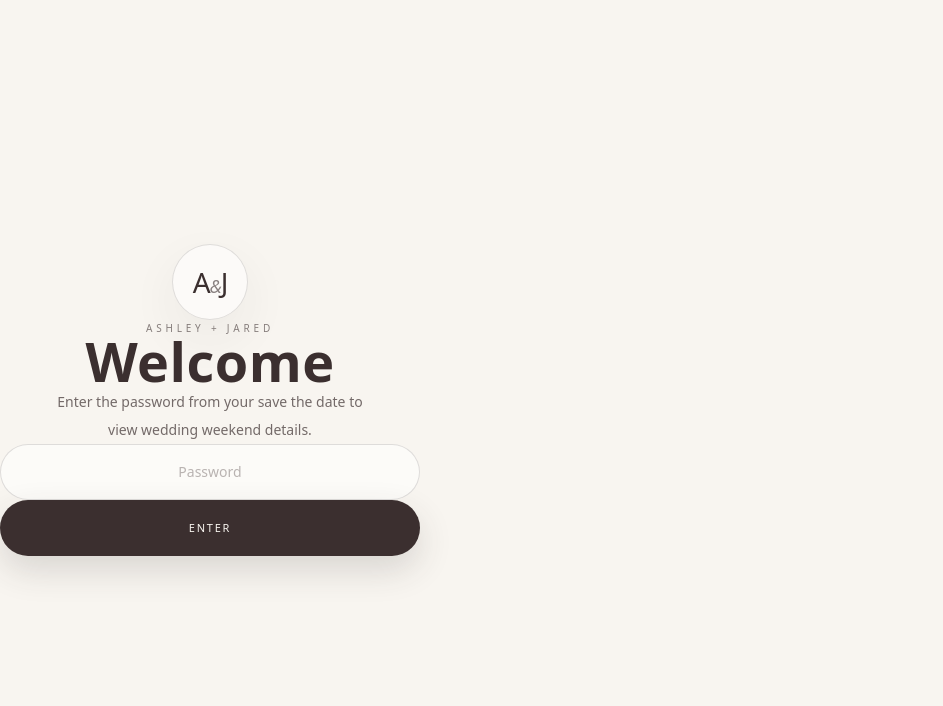
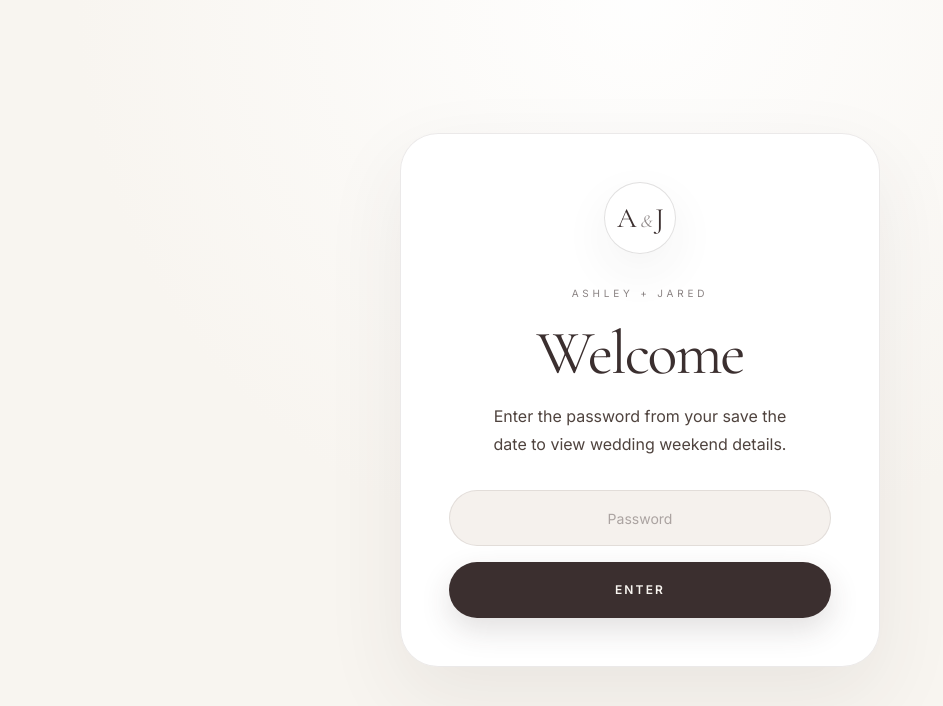
Before and after one commit to bennettbarchus/ashandjaeinthea, a Next.js app: page / in a window 1280 px wide. Shown: the top 706 px of the page, without its empty margins (0-943 px from the left). Built offline with nearby package versions, Linux system fonts and the light colour scheme.

Commit message:
final design polish

```diff
--- a/app/globals.css
+++ b/app/globals.css
@@ -1,46 +1,33 @@
 @import "tailwindcss";
 
 :root {
-  --background: #F8F5F0;
-  --foreground: #3B2F2F;
-  --ivory: #F8F5F0;
-  --espresso: #3B2F2F;
+  --background: #f8f5f0;
+  --foreground: #3b2f2f;
 }
 
-@theme inline {
-  --color-background: var(--background);
-  --color-foreground: var(--foreground);
-  --font-sans: var(--font-lora);
-  --font-serif: var(--font-playfair);
+html,
+body {
+  margin: 0;
+  min-height: 100%;
+  width: 100%;
+  background: var(--background);
+  color: var(--foreground);
+  font-family: var(--font-sans), Arial, sans-serif;
+}
+
+body {
+  display: block;
+  overflow-x: hidden;
 }
 
 * {
-  margin: 0;
-  padding: 0;
   box-sizing: border-box;
 }
 
-html {
-  scroll-behavior: smooth;
+.font-serif {
+  font-family: var(--font-serif), Georgia, serif;
 }
 
-body {
-  background-color: var(--ivory);
-  color: var(--espresso);
-  font-family: var(--font-lora), serif;
-  line-height: 1.6;
+.font-sans {
+  font-family: var(--font-sans), Arial, sans-serif;
 }
-
-h1, h2, h3, h4, h5, h6 {
-  font-family: var(--font-playfair), serif;
-  font-weight: 600;
-  letter-spacing: 0.5px;
-}
-
-button {
-  font-family: var(--font-lora), serif;
-}
-
-input {
-  font-family: var(--font-lora), serif;
-}
--- a/app/layout.tsx
+++ b/app/layout.tsx
@@ -15,7 +15,7 @@ subsets: ["latin"],
 
 export const metadata: Metadata = {
   title: "Ashley + Jared",
-description: "Wedding weekend details for Ashley and Jared in Atlanta, Georgia.",
+  description: "Wedding weekend details for Ashley and Jared in Atlanta.",
 };
 
 export default function RootLayout({
--- a/app/page.tsx
+++ b/app/page.tsx
@@ -8,7 +8,7 @@ const hotels = [
   {
     tier: "$$$",
     label: "Venue Stay",
-    name: "Hotel One",
+    name: "The Forth Hotel",
     time: "Wedding venue",
     description:
       "The most seamless option for guests who want to stay where the weekend unfolds.",
@@ -34,6 +34,16 @@ const hotels = [
   },
 ];
 
+function Monogram() {
+  return (
+    <div className="mx-auto flex h-[72px] w-[72px] items-center justify-center rounded-full border border-[#3B2F2F]/15 bg-white/90 shadow-[0_18px_50px_rgba(59,47,47,0.06)]">
+      <span className="font-serif text-[28px] leading-none tracking-[-0.04em]">
+        A<span className="mx-1 text-[18px] italic opacity-[0.55]">&</span>J
+      </span>
+    </div>
+  );
+}
+
 export default function Home() {
   const [hasAccess, setHasAccess] = useState<boolean | null>(null);
   const [password, setPassword] = useState("");
@@ -57,7 +67,7 @@ export default function Home() {
 
   if (hasAccess === null) {
     return (
-      <main className="flex min-h-screen items-center justify-center bg-[#F8F5F0] text-[#3B2F2F]">
+      <main className="flex min-h-screen w-full items-center justify-center bg-[#F8F5F0] text-[#3B2F2F]">
         <p className="font-sans text-sm opacity-60">Loading…</p>
       </main>
     );
@@ -65,28 +75,24 @@ export default function Home() {
 
   if (!hasAccess) {
     return (
-      <main className="min-h-screen bg-[#F8F5F0] px-6 text-[#3B2F2F]">
-        <section className="mx-auto flex min-h-screen w-full max-w-[420px] flex-col items-center justify-center py-12 text-center">
-          <div className="mb-10 flex h-[76px] w-[76px] items-center justify-center rounded-full border border-[#3B2F2F]/15 bg-white/50 shadow-[0_18px_50px_rgba(59,47,47,0.06)]">
-            <span className="font-serif text-[28px] leading-none tracking-[-0.04em]">
-              A<span className="mx-1 text-[18px] italic opacity-60">&</span>J
-            </span>
-          </div>
+      <main className="min-h-screen w-full bg-[radial-gradient(circle_at_top,_rgba(255,255,255,0.92),_rgba(248,245,240,1)_55%)] px-6 py-12 text-[#3B2F2F] md:flex md:items-center md:justify-center md:px-10 md:py-16">
+        <section className="mx-auto w-full max-w-[480px] rounded-[38px] border border-[#3B2F2F]/10 bg-white/95 p-8 shadow-[0_30px_80px_rgba(59,47,47,0.08)] backdrop-blur-sm text-center md:p-12">
+          <Monogram />
 
-          <p className="mb-5 font-sans text-[10px] uppercase tracking-[0.38em] opacity-60">
+          <p className="mt-8 font-sans text-[10px] uppercase tracking-[0.38em] opacity-60">
             Ashley + Jared
           </p>
 
-          <h1 className="mb-7 font-serif text-[54px] leading-[0.95] tracking-[-0.035em]">
+          <h1 className="mt-6 font-serif text-[52px] leading-[0.92] tracking-[-0.035em] md:text-[62px]">
             Welcome
           </h1>
 
-          <p className="mb-10 max-w-[320px] font-sans text-[14px] leading-7 opacity-70">
+          <p className="mx-auto mt-5 max-w-[330px] font-sans text-[15px] leading-7 text-[#4f433e] md:text-[16px]">
             Enter the password from your save the date to view wedding weekend
             details.
           </p>
 
-          <form onSubmit={handleSubmit} className="w-full space-y-4">
+          <form onSubmit={handleSubmit} className="mt-8 space-y-4">
             <input
               type="password"
               value={password}
@@ -95,12 +101,12 @@ export default function Home() {
                 setError("");
               }}
               placeholder="Password"
-              className="h-14 w-full rounded-full border border-[#3B2F2F]/15 bg-white/55 px-6 text-center font-sans text-sm outline-none placeholder:text-[#3B2F2F]/35 focus:border-[#3B2F2F]/50"
+              className="h-14 w-full rounded-full border border-[#3B2F2F]/10 bg-[#f5f1ed] px-6 text-center font-sans text-sm text-[#3B2F2F] outline-none placeholder:text-[#3B2F2F]/40 focus:border-[#3B2F2F]/30 focus:ring-2 focus:ring-[#3B2F2F]/10"
             />
 
-            {error && <p className="font-sans text-sm opacity-75">{error}</p>}
+            {error && <p className="text-sm text-[#8c6f62]">{error}</p>}
 
-            <button className="h-14 w-full rounded-full bg-[#3B2F2F] font-sans text-[11px] font-medium uppercase tracking-[0.16em] text-[#F8F5F0] shadow-[0_14px_34px_rgba(59,47,47,0.16)]">
+            <button className="h-14 w-full rounded-full bg-[#3B2F2F] font-sans text-[12px] font-semibold uppercase tracking-[0.18em] text-[#F8F5F0] shadow-[0_12px_30px_rgba(59,47,47,0.15)] transition hover:bg-[#2a2423]">
               Enter
             </button>
           </form>
@@ -110,60 +116,56 @@ export default function Home() {
   }
 
   return (
-    <main className="min-h-screen bg-[#F8F5F0] px-5 py-10 text-[#3B2F2F] md:px-10 md:py-16">
-      <div className="mx-auto w-full max-w-[560px]">
+    <main className="min-h-screen w-full bg-[#F8F5F0] px-5 py-10 text-[#3B2F2F] md:flex md:justify-center md:px-10 md:py-16">
+      <div className="mx-auto w-full max-w-[720px]">
         <header className="text-center">
-          <div className="mx-auto mb-9 flex h-[72px] w-[72px] items-center justify-center rounded-full border border-[#3B2F2F]/15 bg-white/50 shadow-[0_18px_50px_rgba(59,47,47,0.06)] md:mb-10 md:h-20 md:w-20">
-            <span className="font-serif text-[27px] leading-none tracking-[-0.04em] md:text-3xl">
-              A<span className="mx-1 text-[17px] italic opacity-60">&</span>J
-            </span>
-          </div>
+          <Monogram />
 
-          <p className="mb-6 font-sans text-[10px] uppercase tracking-[0.42em] opacity-55 md:mb-7">
+          <p className="mt-10 font-sans text-[10px] uppercase tracking-[0.42em] opacity-[0.55]">
             Atlanta, Georgia
           </p>
 
-          <h1 className="font-serif text-[56px] leading-[0.9] tracking-[-0.045em] md:text-[84px]">
+          <h1 className="mt-6 font-serif text-[64px] leading-[0.88] tracking-[-0.045em] md:text-[92px]">
             Ashley
-            <span className="my-1 block text-[22px] italic leading-none tracking-normal opacity-45 md:my-2 md:text-[28px]">
+            <span className="my-2 block text-[24px] italic leading-none tracking-normal opacity-[0.45] md:text-[30px]">
               &
             </span>
             Jared
           </h1>
 
-          <div className="mx-auto my-8 h-px w-12 bg-[#3B2F2F]/18 md:my-11 md:w-16" />
+          <div className="mx-auto my-9 h-px w-14 bg-[#3B2F2F]/18 md:my-12" />
 
-          <p className="font-sans text-[10px] uppercase tracking-[0.32em] opacity-55">
+          <p className="font-sans text-[10px] uppercase tracking-[0.32em] opacity-[0.55]">
             Wedding Weekend
           </p>
 
-          <p className="mt-4 font-serif text-[27px] leading-tight tracking-[-0.02em] md:mt-5 md:text-[38px]">
+          <p className="mt-4 font-serif text-[31px] leading-tight tracking-[-0.02em] md:text-[42px]">
             November 13–14, 2026
           </p>
         </header>
 
-        <section className="mx-auto mt-16 max-w-[430px] text-center md:mt-24">
-          <p className="font-serif text-[28px] leading-[1.12] tracking-[-0.025em] md:text-[40px]">
+        <section className="mx-auto mt-[4.5rem] max-w-[500px] text-center md:mt-24">
+          <p className="font-serif text-[31px] leading-[1.08] tracking-[-0.025em] md:text-[44px]">
             We can’t wait to celebrate with you in Atlanta.
           </p>
 
-          <p className="mx-auto mt-6 max-w-[390px] font-sans text-[14px] leading-7 opacity-68 md:mt-7 md:text-[15px]">
+          <p className="mx-auto mt-6 max-w-[420px] font-sans text-[14px] leading-7 text-[#4f433e] md:text-[15px]">
             To make planning easy, we’ve curated a few recommended places to
             stay for the weekend.
           </p>
         </section>
 
         <section className="mt-20 md:mt-28">
-          <div className="mb-9 text-center md:mb-12">
+          <div className="mb-10 text-center md:mb-12">
             <p className="font-sans text-[10px] uppercase tracking-[0.38em] opacity-50">
               Stay
             </p>
 
-            <h2 className="mt-4 font-serif text-[40px] leading-[0.98] tracking-[-0.04em] md:text-[54px]">
+            <h2 className="mt-4 font-serif text-[44px] leading-[0.98] tracking-[-0.04em] md:text-[58px]">
               Recommended Hotels
             </h2>
 
-            <p className="mx-auto mt-5 max-w-[320px] font-sans text-[13px] leading-6 opacity-60 md:text-sm">
+            <p className="mx-auto mt-5 max-w-[340px] font-sans text-[13px] leading-6 opacity-60 md:text-sm">
               Choose the option that fits your weekend best.
             </p>
           </div>
@@ -175,7 +177,7 @@ export default function Home() {
                 href={hotel.href}
                 target="_blank"
                 rel="noopener noreferrer"
-                className="block rounded-[28px] border border-[#3B2F2F]/10 bg-white/72 p-6 text-left shadow-[0_14px_40px_rgba(59,47,47,0.045)] transition hover:border-[#3B2F2F]/25 md:rounded-[32px] md:p-7"
+                className="block rounded-[28px] border border-[#3B2F2F]/10 bg-white/90 p-6 text-left shadow-[0_14px_40px_rgba(59,47,47,0.07)] transition duration-200 hover:-translate-y-0.5 hover:border-[#3B2F2F]/20 md:rounded-[32px] md:p-7"
               >
                 <div className="mb-5 flex items-start justify-between gap-4">
                   <div>
@@ -183,7 +185,7 @@ export default function Home() {
                       {hotel.tier} · {hotel.label}
                     </p>
 
-                    <h3 className="font-serif text-[28px] leading-[1.02] tracking-[-0.025em] md:text-[34px]">
+                    <h3 className="font-serif text-[30px] leading-[1.02] tracking-[-0.025em] md:text-[36px]">
                       {hotel.name}
                     </h3>
                   </div>
@@ -193,7 +195,7 @@ export default function Home() {
                   </p>
                 </div>
 
-                <p className="max-w-[420px] font-sans text-[13px] leading-6 opacity-68 md:text-sm">
+                <p className="max-w-[430px] font-sans text-[13px] leading-6 text-[#4f433e] md:text-sm">
                   {hotel.description}
                 </p>
 
@@ -205,10 +207,10 @@ export default function Home() {
           </div>
         </section>
 
-        <footer className="mx-auto mt-24 max-w-[380px] pb-12 text-center md:mt-32 md:pb-16">
-          <div className="mx-auto mb-8 h-px w-12 bg-[#3B2F2F]/18 md:mb-9" />
+        <footer className="mx-auto mt-24 max-w-[390px] pb-12 text-center md:mt-32 md:pb-16">
+          <div className="mx-auto mb-8 h-px w-14 bg-[#3B2F2F]/18" />
 
-          <p className="font-serif text-[28px] leading-tight tracking-[-0.02em] md:text-[34px]">
+          <p className="font-serif text-[30px] leading-tight tracking-[-0.02em] md:text-[36px]">
             More details to come.
           </p>
 
```
Lines whose indentation alone changed are shown as unchanged.
